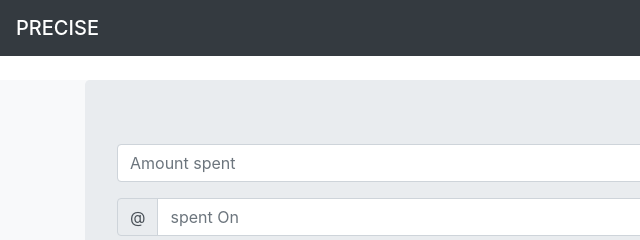
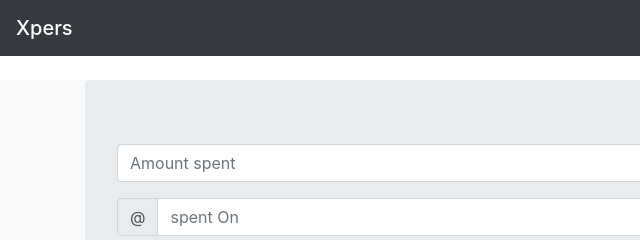
Before and after one commit to firkesaurabh/ExpenseTracker-using-vanilla-javascript, a plain HTML site: page index.html in a window 1280 px wide. Shown: the top 240 px of the page, 0-640 px from the left. Drawn offline with nearby package versions, Linux system fonts and the light colour scheme.

Commit message:
Signed-off-by: Firke Saurabh <saurabhfirke97@gmail.com>

```diff
--- a/index.html
+++ b/index.html
@@ -27,7 +27,7 @@
 	<body>
 
 		<nav class="navbar navbar-dark bg-dark">
-			<span class="navbar-brand mb-0 h1">PRECISE</span>
+			<span class="navbar-brand mb-0 h1">Xpers</span>
 		</nav>
 		<div class="container-fluid bg-light" style="min-height: 100vh">
 			<div class="container">
```
